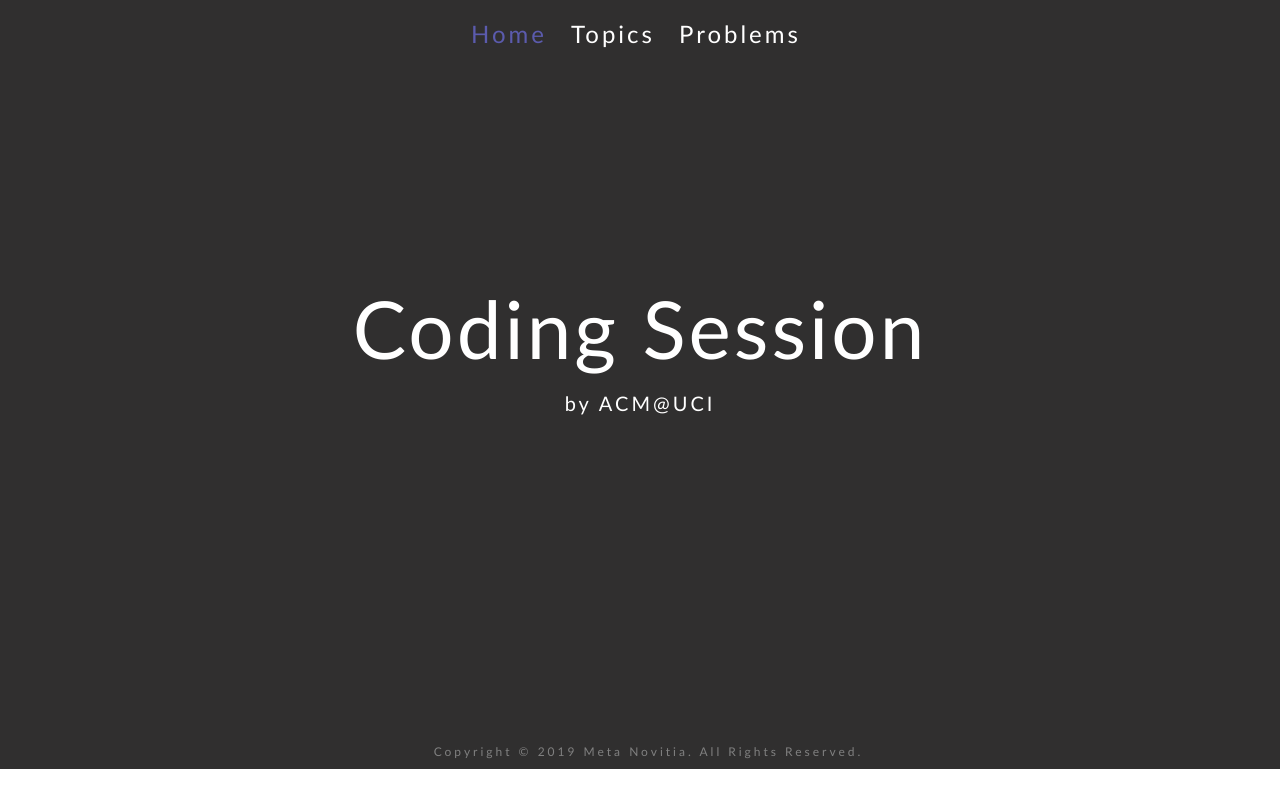
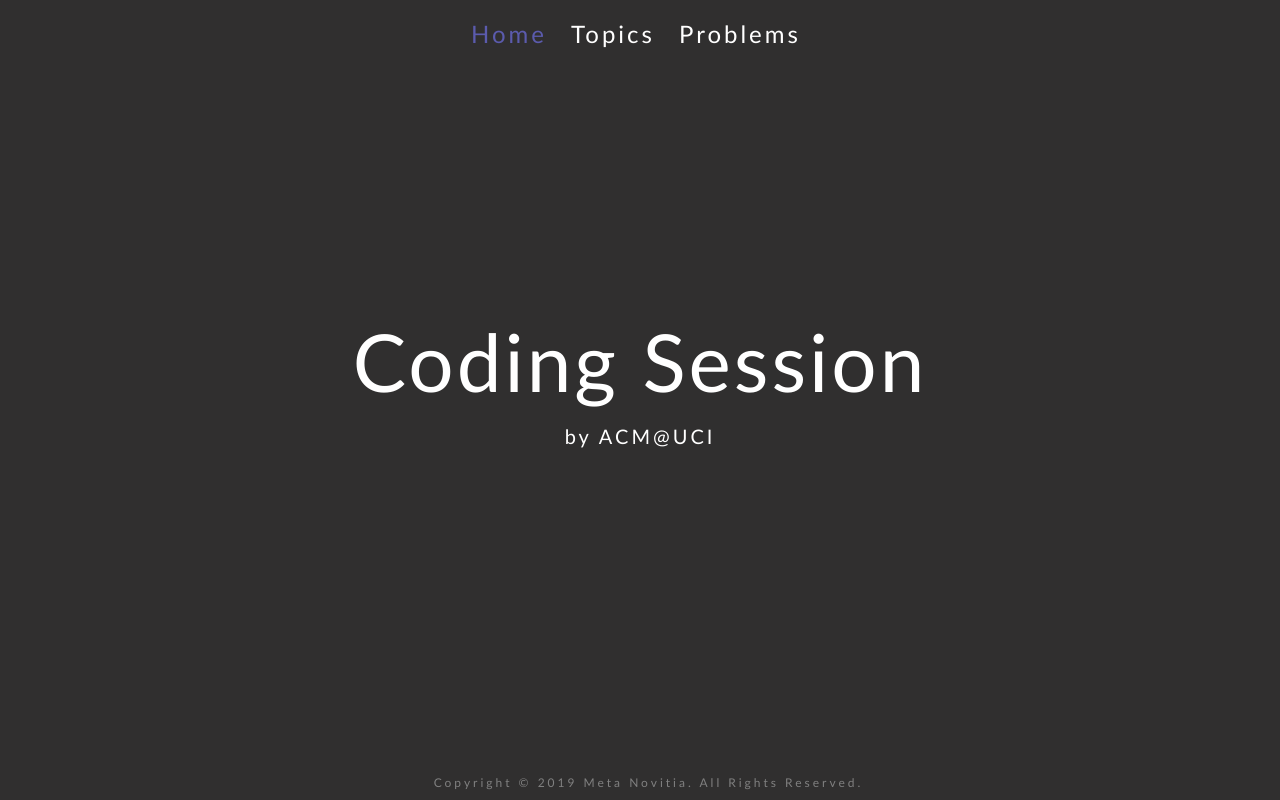
Before and after one commit to MetaNovitia/codingsessions, a React (Create React App) app: page /Problems in a window 1280 px wide. Built offline with nearby package versions, Linux system fonts and the light colour scheme.

Commit message:
Fixed resizings

```diff
--- a/src/components/Home/Home.css
+++ b/src/components/Home/Home.css
@@ -1,13 +1,11 @@
-.title{
+.title {
     color: white;
     font-size: 80px;
-    padding-top: 16%;
 }
 
 .subtitle{
     color: white;
     font-size: 20px;
-    padding-bottom: 26%;
 }
 
 .head {
--- a/src/components/Home/Home.js
+++ b/src/components/Home/Home.js
@@ -7,12 +7,38 @@ import './backcolors.css';
 
 export default class Home extends Component {
 
+    constructor(props){
+        super(props);
+
+        // x = window.innerWidth ||
+        //     document.documentElement.clientWidth ||
+        //     document.getElementsByTagName('body')[0].clientWidth;
+
+        this.y = window.innerHeight ||
+            document.documentElement.clientHeight ||
+            document.getElementsByTagName('body')[0].clientHeight;
+    }
+
     render() {
         return (
-            <Container fluid className="black-b full center">
+            <Container
+                    fluid
+                    className="black-b center"
+                    style={{
+                        height: this.y.toString() + "px"
+                    }}
+            >
                 <NavBar open="home"></NavBar>
-                <Row className="title center">Coding Session</Row>
-                <Row className="subtitle center">by ACM@UCI</Row>
+                <Row    className="title center"
+                        style={{
+                            marginTop: ((this.y-68-26)/2-120).toString() + "px"
+                        }}
+                >Coding Session</Row>
+                <Row    className="subtitle center"
+                        style={{
+                            marginBottom: ((this.y-68-26)/2-30).toString() + "px"
+                        }}
+                >by ACM@UCI</Row>
                 <Footer></Footer>
             </Container>
         );
--- a/src/components/Puzzle/Puzzle.js
+++ b/src/components/Puzzle/Puzzle.js
@@ -8,12 +8,32 @@ import './Puzzle.css';
 
 export default class Puzzle extends Component {
 
+    constructor(props){
+        super(props);
+
+        // x = window.innerWidth ||
+        //     document.documentElement.clientWidth ||
+        //     document.getElementsByTagName('body')[0].clientWidth;
+
+        this.y = window.innerHeight ||
+            document.documentElement.clientHeight ||
+            document.getElementsByTagName('body')[0].clientHeight;
+    }
+
     render() {
         return (
         <Container fluid className="black-b full center">
             <NavBar open="problems"></NavBar>
-            <Row className="title center">Session 1</Row>
-            <Row className="subtitle center">January 9, 2019</Row>
+            <Row    className="title center"
+                    style={{
+                        marginTop: ((this.y-68-26)/2-120).toString() + "px"
+                    }}
+            >Session 1</Row>
+            <Row    className="subtitle center"
+                    style={{
+                        marginBottom: ((this.y-68-26)/2).toString() + "px"
+                    }}
+            >January 9, 2019</Row>
             <div className='center'>
                 <Row className="center">
                     <Alert className="graphtraversal m">
--- a/src/components/Topics/Topics.js
+++ b/src/components/Topics/Topics.js
@@ -7,12 +7,32 @@ import './Topics.css';
 
 export default class Topics extends Component {
 
+    constructor(props){
+        super(props);
+
+        // x = window.innerWidth ||
+        //     document.documentElement.clientWidth ||
+        //     document.getElementsByTagName('body')[0].clientWidth;
+
+        this.y = window.innerHeight ||
+            document.documentElement.clientHeight ||
+            document.getElementsByTagName('body')[0].clientHeight;
+    }
+
     render() {
         return (
         <Container fluid className="black-b full center">
             <NavBar open="topics"></NavBar>
-            <Row className="title center">Session 1: Intro to Graphs</Row>
-            <Row className="subtitle center">January 9, 2019</Row>
+            <Row    className="title center"
+                    style={{
+                        marginTop: ((this.y-68-26)/2-120).toString() + "px"
+                    }}
+            >Session 1: Intro to Graphs</Row>
+            <Row    className="subtitle center"
+                    style={{
+                        marginBottom: ((this.y-68-26)/2-30).toString() + "px"
+                    }}
+            >January 9, 2019</Row>
 
             <div><br/><br/></div>
 
--- a/src/index.css
+++ b/src/index.css
@@ -2,5 +2,4 @@
 html body #root{
     font-family: 'Gill Sans', 'Gill Sans MT', Calibri, 'Trebuchet MS', sans-serif;
     letter-spacing: 3px;
-    background-color: rgb(48, 47, 47);
 }
--- a/src/index.js
+++ b/src/index.js
@@ -5,6 +5,8 @@ import './index.css';
 import 'bootstrap/dist/css/bootstrap.css';
 import App from './App';
 
+document.body.style.backgroundColor = "rgb(48, 47, 47)";
+
 ReactDOM.render(
 <HashRouter>
   <App />
```
Also changed, not shown: 1 other file (tests, documents, lock files or other folders).
